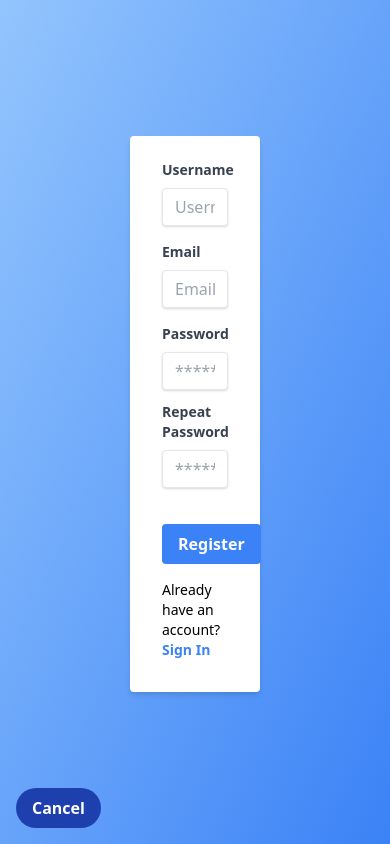
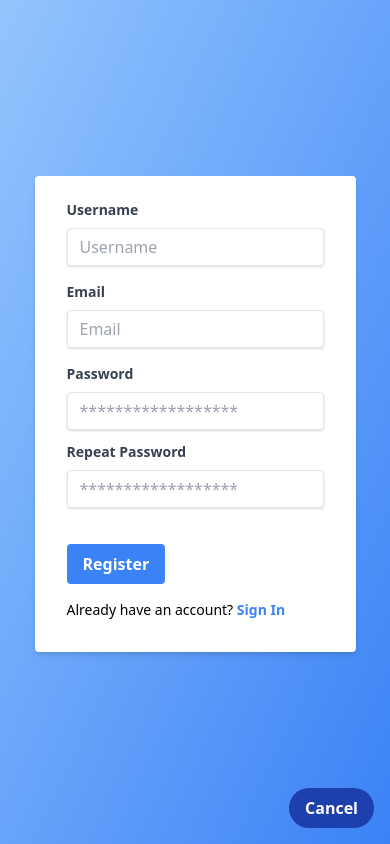
Before and after one commit to Pontuagi/wizverse, a Django app: page /register/ in a window 390 px wide. Run offline with Django 5.2, Linux system fonts and the light colour scheme.

Commit message:
profile responsiveness

```diff
--- a/registration/templates/registration/login.html
+++ b/registration/templates/registration/login.html
@@ -7,8 +7,8 @@
     <link href="https://cdn.jsdelivr.net/npm/tailwindcss@2.2.19/dist/tailwind.min.css" rel="stylesheet">
 </head>
 <body class="bg-gradient-to-br from-blue-300 to-blue-500">
-    <div class="flex justify-center items-center h-screen w-full">
-        <form class="bg-white shadow-md rounded px-8 pt-6 pb-8 mb-4 w-1/3" method="POST" action="{% url 'login' %}">
+    <div class="container mx-auto flex justify-center items-center h-screen">
+        <form class="bg-white shadow-md rounded px-8 pt-6 pb-8 mb-4 w-1/2" method="POST" action="{% url 'login' %}">
             {% csrf_token %}
             <div class="mb-4">
                 <label class="block text-gray-700 text-sm font-bold mb-2" for="username">Username</label>
--- a/registration/templates/registration/profileUpdate.html
+++ b/registration/templates/registration/profileUpdate.html
@@ -3,10 +3,10 @@
 {% block title %}Update Profile{% endblock %}
 
 {% block content %}
-<div class="container mx-auto mt-8 w-full">
-    <div class="max-w-md mx-auto bg-blue-200 shadow-md rounded px-8 pt-6 pb-8 mb-4">
+<div class="container mx-auto mt-8 max-w-full">
+    <div class="max-w-md mx-auto bg-blue-200 shadow-md rounded px-8 pt-6 pb-8 mb-4 w-full">
         <h1 class="text-2xl font-semibold text-center mb-4">Update Profile</h1>
-        <form method="POST" enctype="multipart/form-data">
+        <form class="max-w-full" method="POST" enctype="multipart/form-data">
             {% csrf_token %}
             <div class="mb-4">
                 <label for="id_image" class="block text-gray-700 text-sm font-bold mb-2">Profile Image</label>
--- a/registration/templates/registration/register.html
+++ b/registration/templates/registration/register.html
@@ -7,8 +7,8 @@
     <link href="https://cdn.jsdelivr.net/npm/tailwindcss@2.2.19/dist/tailwind.min.css" rel="stylesheet">
 </head>
 <body class="bg-gradient-to-br from-blue-300 to-blue-500">
-    <div class="container mx-auto flex justify-center items-center h-screen w-full">
-        <form class="bg-white shadow-md rounded px-8 pt-6 pb-8 mb-4 w-1/3" method="POST" action="{% url 'register' %}">
+    <div class="container mx-auto flex justify-center items-center h-screen">
+        <form class="bg-white shadow-md rounded px-8 pt-6 pb-8 mb-4 max-w-full h-auto" method="POST" action="{% url 'register' %}">
             {% csrf_token %}
             <div class="mb-4">
                 <label class="block text-gray-700 text-sm font-bold mb-2" for="username">
@@ -57,7 +57,7 @@
                 </ul>
             {% endif %}
         </form>
-        <a href="{% url 'landing' %}" class="absolute bottom-4 left-4 p-2 px-4 rounded-full bg-blue-800 hover:bg-blue-700 text-white font-bold">
+        <a href="{% url 'landing' %}" class="absolute bottom-4 right-4 p-2 px-4 rounded-full bg-blue-800 hover:bg-blue-700 text-white font-bold">
             Cancel
         </a>
     </div>
```
